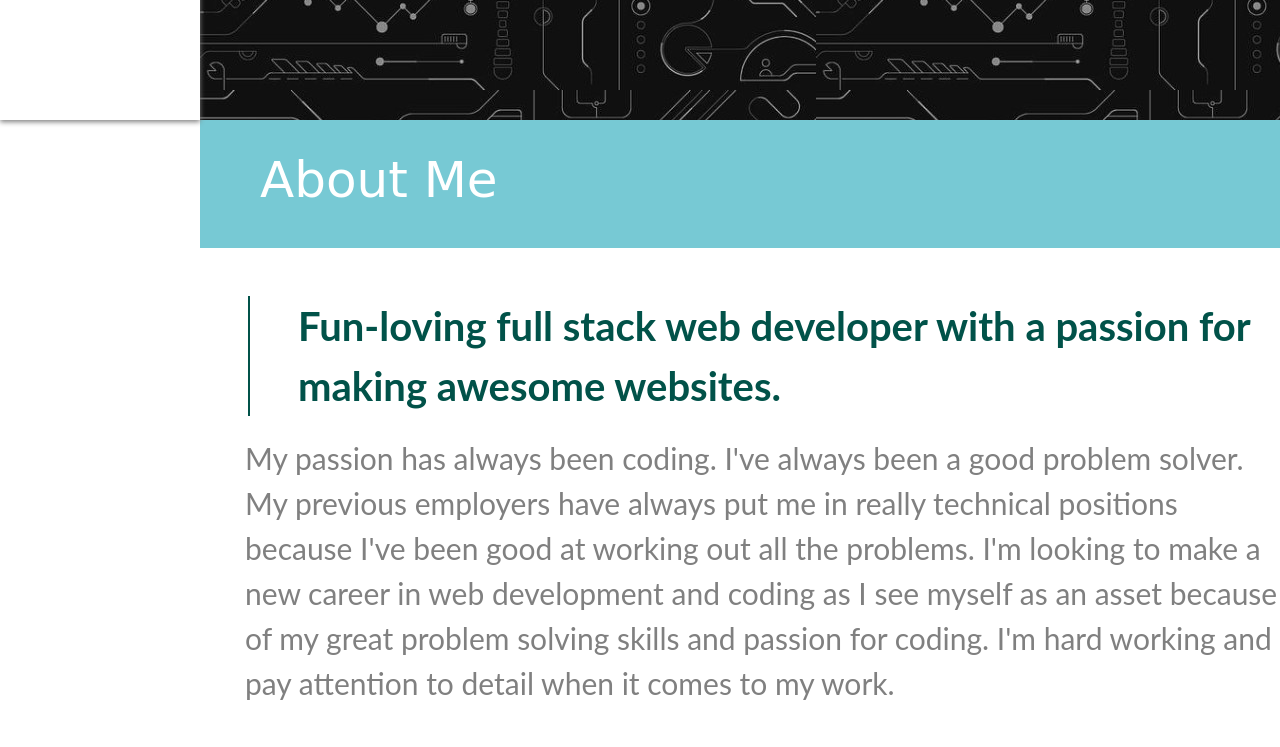
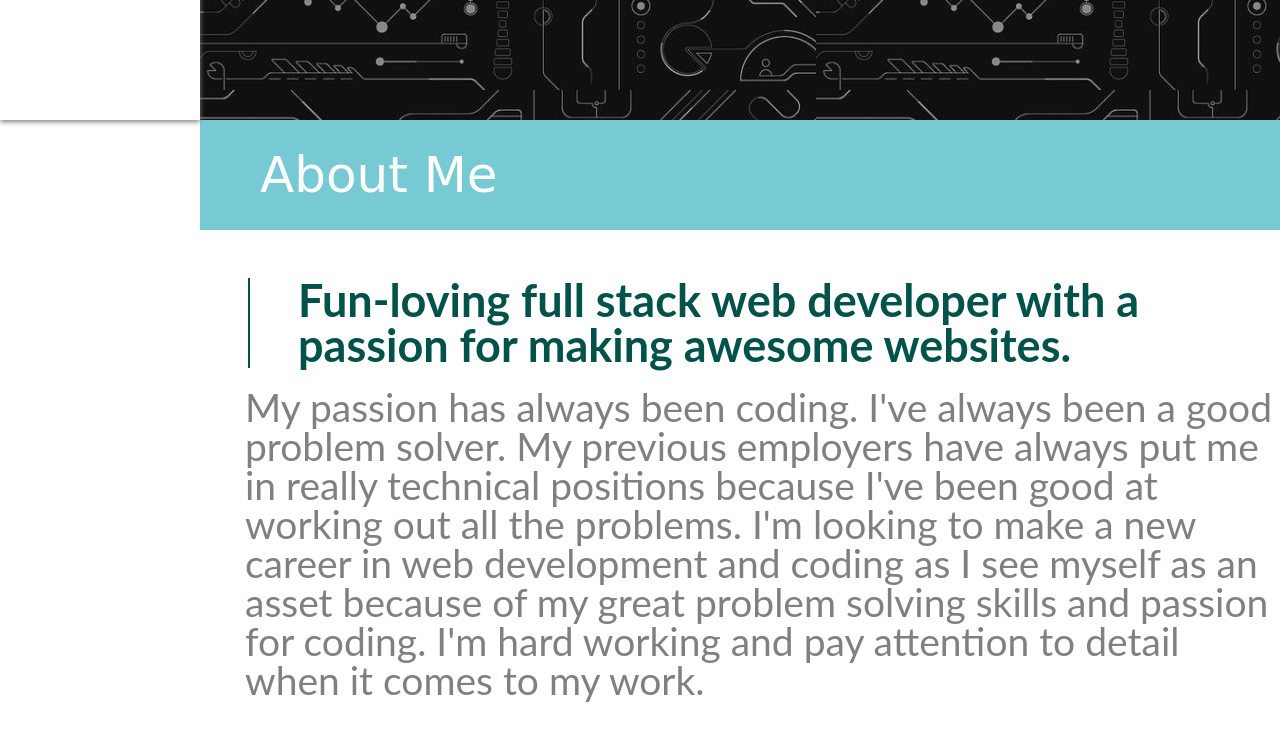
Before and after one commit to armitroncee/Portfolio, a plain HTML site: page index.html in a window 1280 px wide. Shown: the part 680-1427 px from the top of the page. Drawn offline with nearby package versions, Linux system fonts and the light colour scheme; a web font is replaced by a local one.

Commit message:
some changes

```diff
--- /dev/null
+++ b/assets/css/reset.css
@@ -0,0 +1,48 @@
+/* http://meyerweb.com/eric/tools/css/reset/
+   v2.0 | 20110126
+   License: none (public domain)
+*/
+
+html, body, div, span, applet, object, iframe,
+h1, h2, h3, h4, h5, h6, p, blockquote, pre,
+a, abbr, acronym, address, big, cite, code,
+del, dfn, em, img, ins, kbd, q, s, samp,
+small, strike, strong, sub, sup, tt, var,
+b, u, i, center,
+dl, dt, dd, ol, ul, li,
+fieldset, form, label, legend,
+table, caption, tbody, tfoot, thead, tr, th, td,
+article, aside, canvas, details, embed,
+figure, figcaption, footer, header, hgroup,
+menu, nav, output, ruby, section, summary,
+time, mark, audio, video {
+	margin: 0;
+	padding: 0;
+	border: 0;
+	font-size: 100%;
+	font: inherit;
+	vertical-align: baseline;
+}
+/* HTML5 display-role reset for older browsers */
+article, aside, details, figcaption, figure,
+footer, header, hgroup, menu, nav, section {
+	display: block;
+}
+body {
+	line-height: 1;
+}
+ol, ul {
+	list-style: none;
+}
+blockquote, q {
+	quotes: none;
+}
+blockquote:before, blockquote:after,
+q:before, q:after {
+	content: '';
+	content: none;
+}
+table {
+	border-collapse: collapse;
+	border-spacing: 0;
+}
--- a/assets/css/style.css
+++ b/assets/css/style.css
@@ -87,13 +87,13 @@ body, html {
 
 .blocktext {
     color: #015249;
-    font-size: 40px;
+    font-size: 45px;
     border-left: 2px solid #015249;
     font-weight: 700;
 }
 
 .about-me {
-    font-size: 30px;
+    font-size: 39px;
     margin-left: 45px;
     margin-top: 20px;
     color: grey;
--- a/index.html
+++ b/index.html
@@ -8,6 +8,7 @@
     <link rel="stylesheet" href="https://stackpath.bootstrapcdn.com/bootstrap/4.1.0/css/bootstrap.min.css" integrity="sha384-9gVQ4dYFwwWSjIDZnLEWnxCjeSWFphJiwGPXr1jddIhOegiu1FwO5qRGvFXOdJZ4"
         crossorigin="anonymous">
     <link href="https://fonts.googleapis.com/css?family=Fredericka+the+Great|Great+Vibes|Josefin+Sans" rel="stylesheet">
+    <link rel="stylesheet" href="assets/css/reset.css">
     <link rel="stylesheet" href="assets/css/style.css">
     <script defer src="https://use.fontawesome.com/releases/v5.0.13/js/all.js" integrity="sha384-xymdQtn1n3lH2wcu0qhcdaOpQwyoarkgLVxC/wZ5q7h9gHtxICrpcaSUfygqZGOe"
         crossorigin="anonymous"></script>
```
